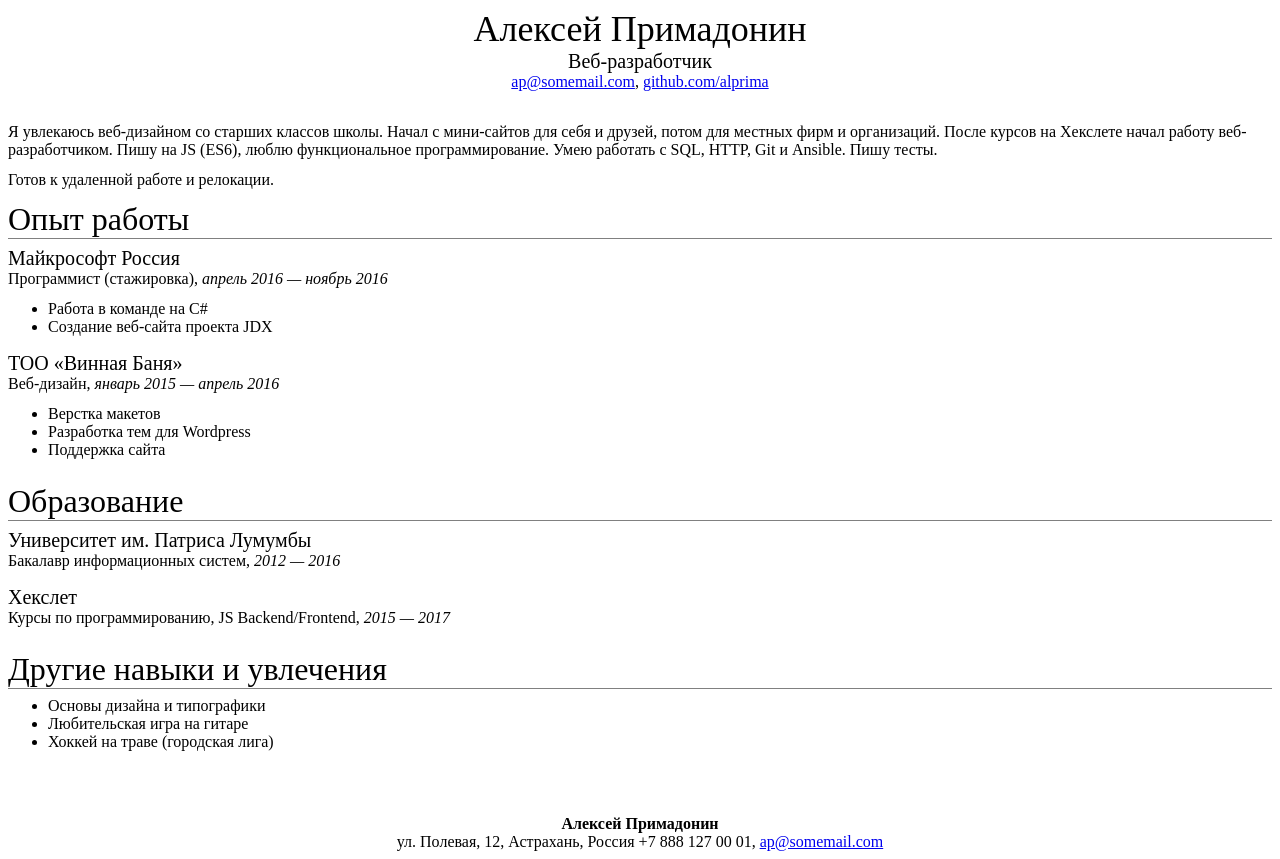
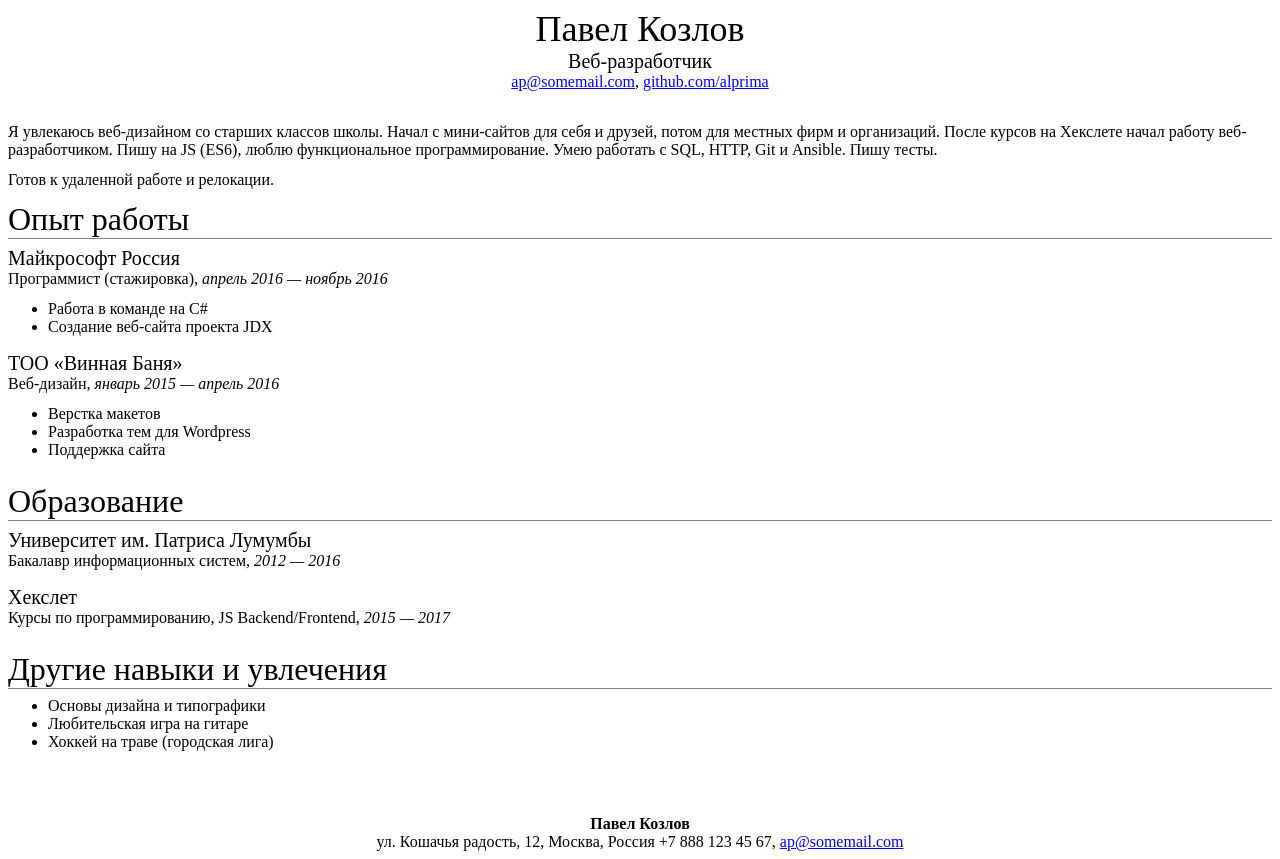
Before and after one commit to Paul1779/study_1, a plain HTML site: page index.html in a window 1280 px wide. Drawn offline with Linux system fonts and the light colour scheme.

Commit message:
Update index.html

```diff
--- a/index.html
+++ b/index.html
@@ -9,7 +9,7 @@
 
   <body>
     <div id="header">
-      <h1>Алексей Примадонин</h1>
+      <h1>Павел Козлов</h1>
       <h3>Веб-разработчик</h3>
       <p>
         <a href="mailto:ap@somemail.com">ap@somemail.com</a>,
@@ -78,9 +78,9 @@
     </div>
 
     <div id="footer">
-      <strong>Алексей Примадонин</strong>
+      <strong>Павел Козлов</strong>
       <br/>
-      ул. Полевая, 12, Астрахань, Россия +7 888 127 00 01, <a href="mailto:ap@somemail.com">ap@somemail.com</a>
+      ул. Кошачья радость, 12, Москва, Россия +7 888 123 45 67, <a href="mailto:badidea@somemail.com">ap@somemail.com</a>
     </div>
 
   </body>
```
